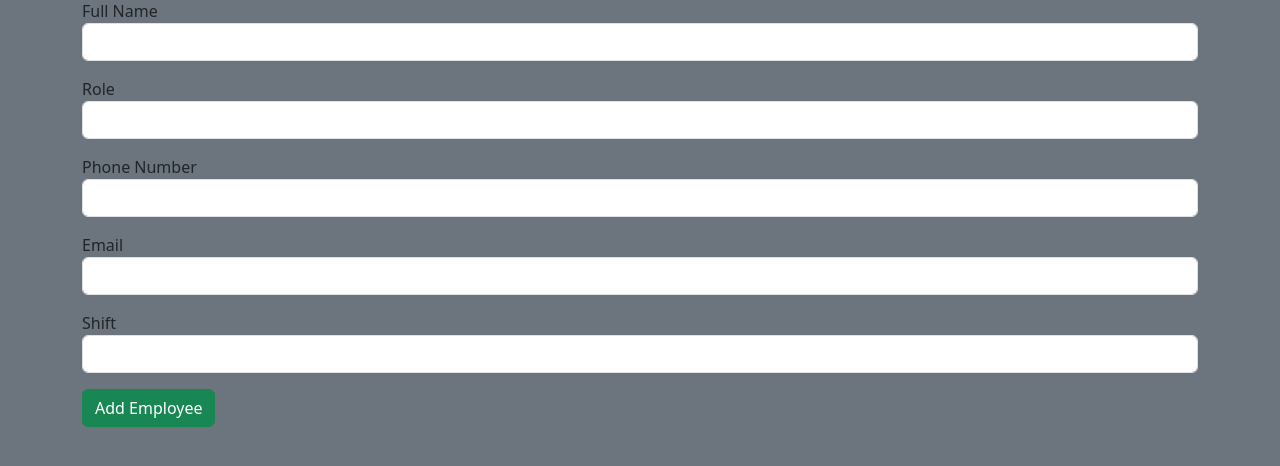
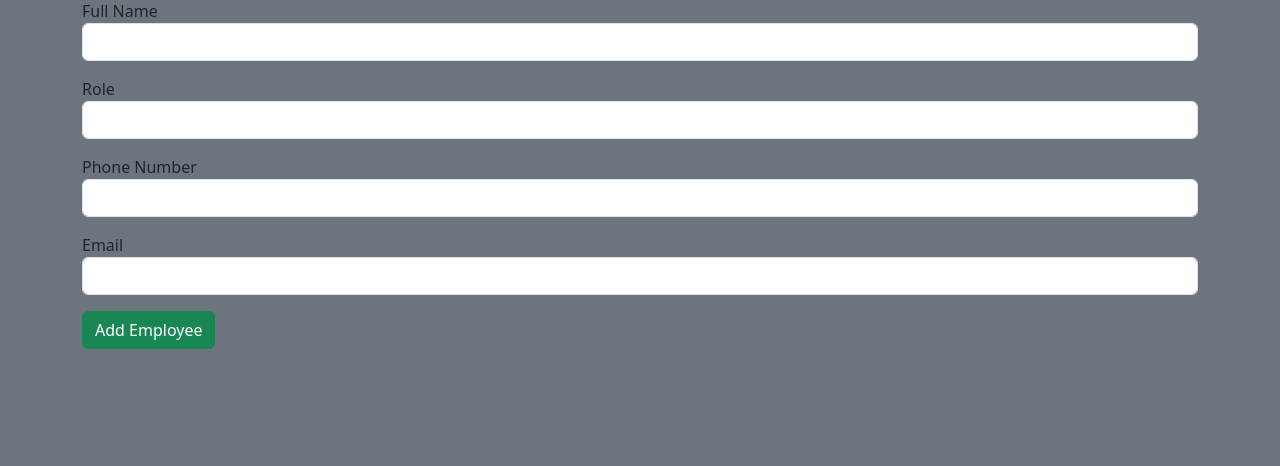
Before and after one commit to Alibouho/HMS, a Flask app: page /add_employee in a window 1280 px wide. Shown: the part 287-753 px from the top of the page. Run offline with Flask 3, Linux system fonts and the light colour scheme.

Commit message:
Modification on the employee module, removingthe shift tab

```diff
--- a/models/models_employee.py
+++ b/models/models_employee.py
@@ -6,4 +6,3 @@ class Employee(db.Model):
     role = db.Column(db.String(100))
     phone_number = db.Column(db.String(50))
     email = db.Column(db.String(100))
-    shift = db.Column(db.String(50))
--- a/routes/routes_employee.py
+++ b/routes/routes_employee.py
@@ -14,7 +14,6 @@ def add_employee():
             "role": request.form["role"],
             "phone_number": request.form["phone_number"],
             "email": request.form["email"],
-            "shift": request.form["shift"]
         }
         add_employee_service(data)
         return redirect(url_for('employee.view_update_employee'))
@@ -32,7 +31,6 @@ def edit_employee(id):
         employee.role = request.form["role"]
         employee.phone_number = request.form["phone_number"]
         employee.email = request.form["email"]
-        employee.shift = request.form["shift"]
         db.session.commit()
         return redirect(url_for('employee.view_update_employee'))
     return render_template("edit_employee.html", employee=employee)
--- a/services/services_employee.py
+++ b/services/services_employee.py
@@ -7,7 +7,6 @@ def add_employee_service(data):
         role=data["role"],
         phone_number=data["phone_number"],
         email=data["email"],
-        shift=data["shift"]
     )
 
     db.session.add(employee)
--- a/templates/add_employee.html
+++ b/templates/add_employee.html
@@ -27,11 +27,6 @@
         <input type="email" name="email" class="form-control">
     </div>
 
-    <div class="mb-3">
-        <label>Shift</label>
-        <input type="text" name="shift" class="form-control">
-    </div>
-
     <button type="submit" class="btn btn-success">Add Employee</button>
 </form>
 
--- a/templates/edit_employee.html
+++ b/templates/edit_employee.html
@@ -27,11 +27,6 @@
         <input type="email" name="email" class="form-control" value="{{ employee.email }}">
     </div>
 
-    <div class="mb-3">
-        <label>Shift</label>
-        <input type="text" name="shift" class="form-control" value="{{ employee.shift }}">
-    </div>
-
     <button type="submit" class="btn btn-success">Update Employee</button>
     <a href="{{ url_for('employee.view_update_employee') }}" class="btn btn-secondary">Back</a>
 </form>
--- a/templates/view_update_employee.html
+++ b/templates/view_update_employee.html
@@ -13,7 +13,6 @@
                 <th>Role</th>
                 <th>Phone Number</th>
                 <th>Email</th>
-                <th>Shift</th>
                 <th>Action</th>
             </tr>
         </thead>
@@ -26,7 +25,6 @@
                 <td>{{ p.role }}</td>
                 <td>{{ p.phone_number }}</td>
                 <td>{{ p.email }}</td>
-                <td>{{ p.shift }}</td>
                 <td>
                     <a href="/edit_employee/{{ p.id }}" class="btn btn-warning btn-sm">Edit</a>
                 </td>
```
Also changed, not shown: instance/hospital.db.
